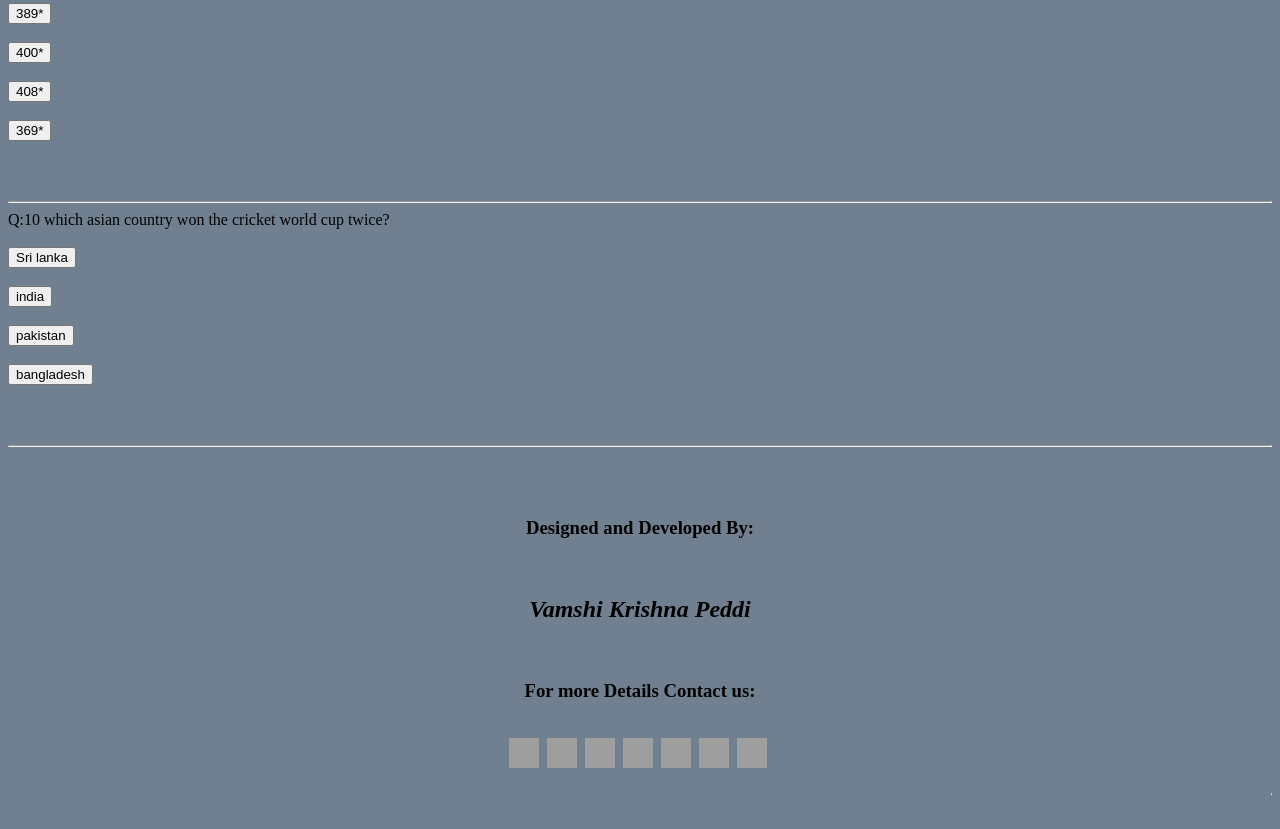
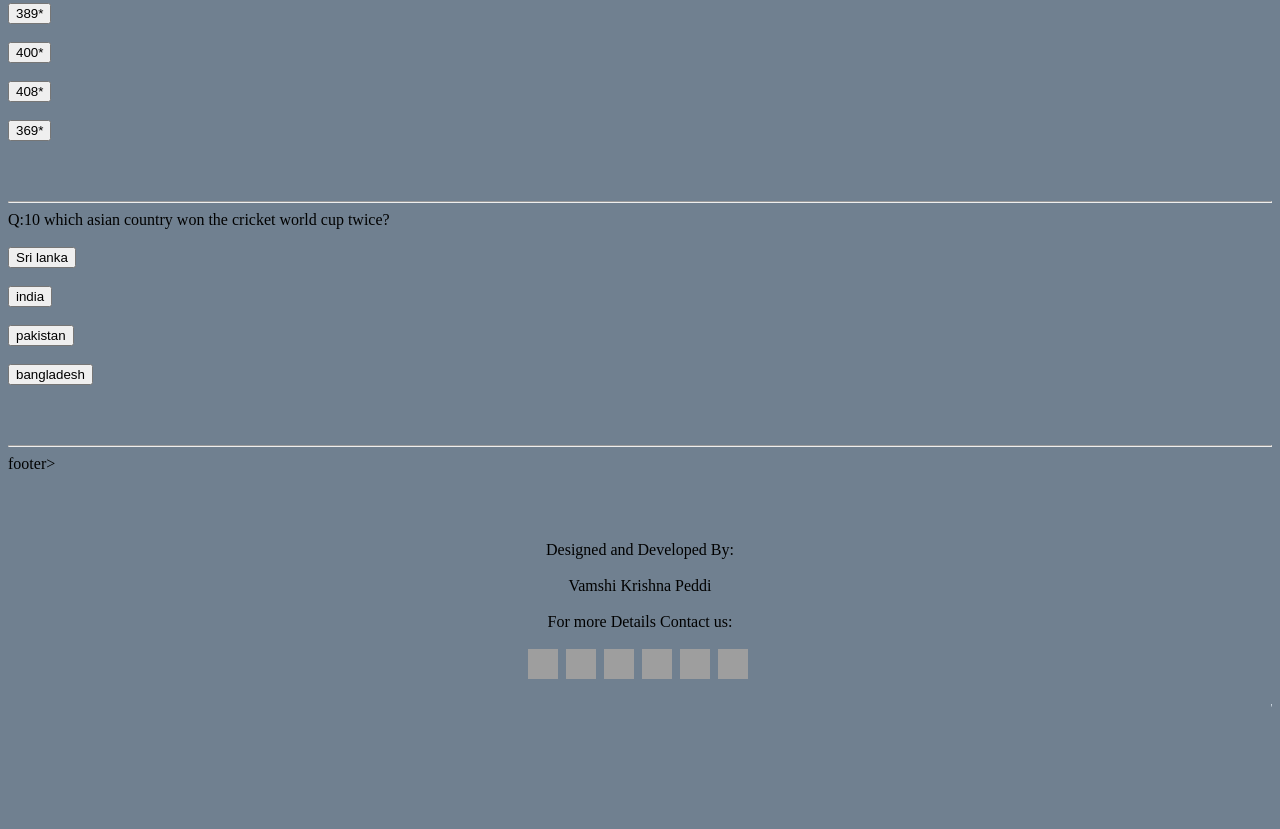
Before and after one commit to VamshiKrishna-Peddi/quiz-_with-_js, a plain HTML site: page index.html in a window 1280 px wide. Shown: the part 2158-2987 px from the top of the page. After the commit the page ends 2911 px from the top, so only its background shows below. Drawn offline with Linux system fonts and the light colour scheme; grey boxes are pictures that could not be loaded.

Commit message:
Update index.html

```diff
--- a/index.html
+++ b/index.html
@@ -119,17 +119,15 @@ Q:10 which asian country won the cricket world cup twice?</b><br><br>
         </div>
 
 
-        <footer>
+       footer>
             <p><br><br>
-                <center><h3>Designed and Developed By:</h3></center><br>
-                <center><h2><i>Vamshi Krishna Peddi</i></h2><br>
-                    <h3> For more Details Contact us:</h3>
-                </center><br>
+                <center>Designed and Developed By:</center><br>
+                <center>Vamshi Krishna Peddi <br><br> For more Details Contact us:</center><br>
                 <center>
                <a href="https://www.facebook.com/vamshikrishna.peddi.9"> <img src="https://encrypted-tbn0.gstatic.com/images?q=tbn:ANd9GcRxCAcYWwLvospIO_l8hRraCuzrJg75xFGAfQ&usqp=CAU" alt="Facebook" width="30" height="30"></a>&nbsp;
                 <a href="https://twitter.com/VamshiKrishna9_?t=KTH0mAxskabclNAXd-ARRg&s=09" ><img src="https://encrypted-tbn0.gstatic.com/images?q=tbn:ANd9GcTQCgpraX5ZZR4RUBsNTJzzDnQPPf111gdeyA&usqp=CAU" alt="twitter"  width="30" height="30"></a>&nbsp;
                <a href="https://t.me/Vamshikrishnapeddi"> <img src="https://encrypted-tbn0.gstatic.com/images?q=tbn:ANd9GcSofki2i-o95YcfWGaj96gqaT5ABn_oQaLpHg&usqp=CAU" alt="telegram"  width="30" height="30"></a>&nbsp;
-               <a href="https://www.instagram.com/invites/contact/?i=xo978hy28j9x&utm_content=ej0ts54"> <img src="https://encrypted-tbn0.gstatic.com/images?q=tbn:ANd9GcQhwAn4vk7HPp43hjiX9997lpt4wKe2zAJO5w&usqp=CAU" alt="instagram"  width="30" height="30"></a>&nbsp;
+
                <a href="mailto:vamshikrishnapeddi34129@gmail.com"><img src="https://encrypted-tbn0.gstatic.com/images?q=tbn:ANd9GcSqA3kZ5ewOSmbHYvX6dVELIy0TqG6eiDjfQQ&usqp=CAU" alt="gmail"  width="30" height="30"></a>&nbsp;
                 <a href="https://www.linkedin.com/in/peddi-vamshi-krishna-4748671b1">    <img src="https://encrypted-tbn0.gstatic.com/images?q=tbn:ANd9GcSJcxoPBKWxSNzCkFRwteJy-Uhj50WshNTz4w&usqp=CAU" alt="linkedin"  width="30" height="30"></a>&nbsp;
                <a href="https://github.com/VamshiKrishna-Peddi"> <img src="https://encrypted-tbn0.gstatic.com/images?q=tbn:ANd9GcRNHi3bU20lbqJ65nMcueGp6NTtUBF7YmQ5ecFAjsDPe3CANYcxDpomsAz4QJXcvR9ztAM&usqp=CAU" alt="github"  width="30" height="30"></a>&nbsp;
```
